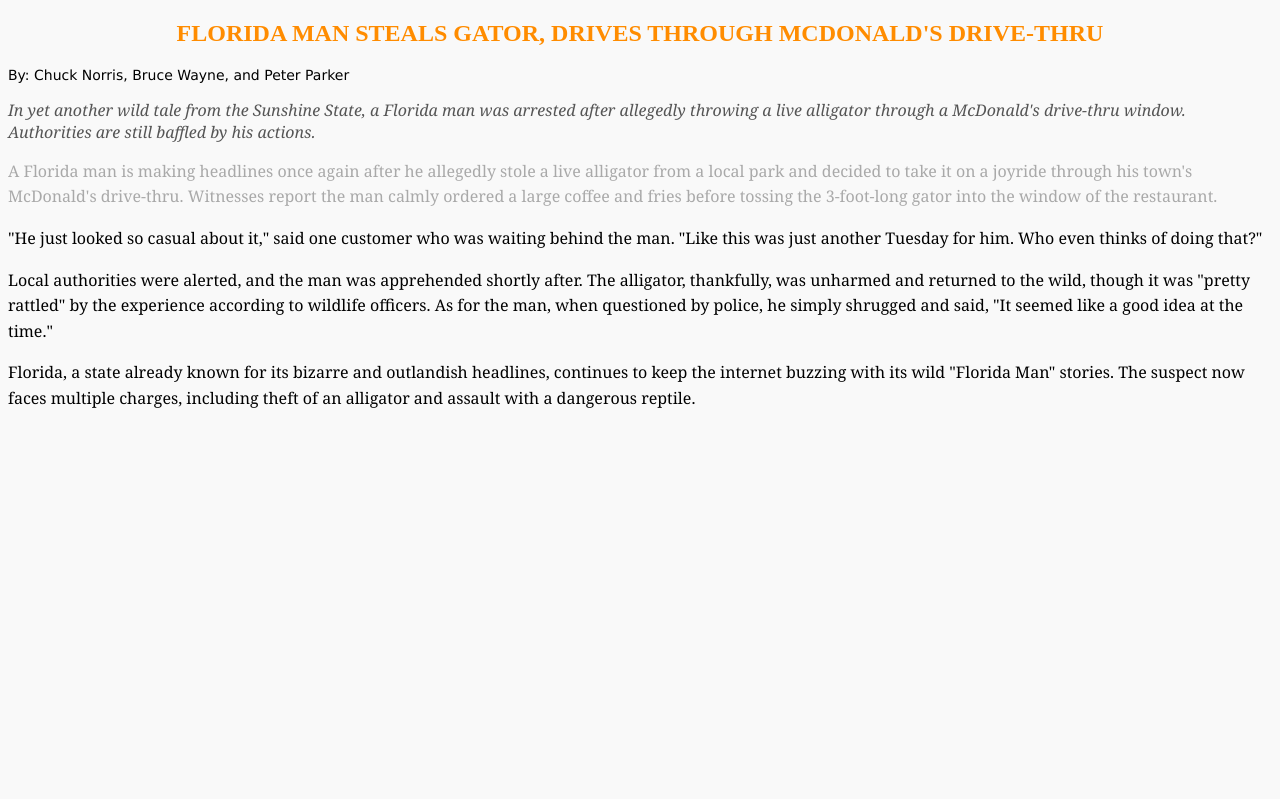
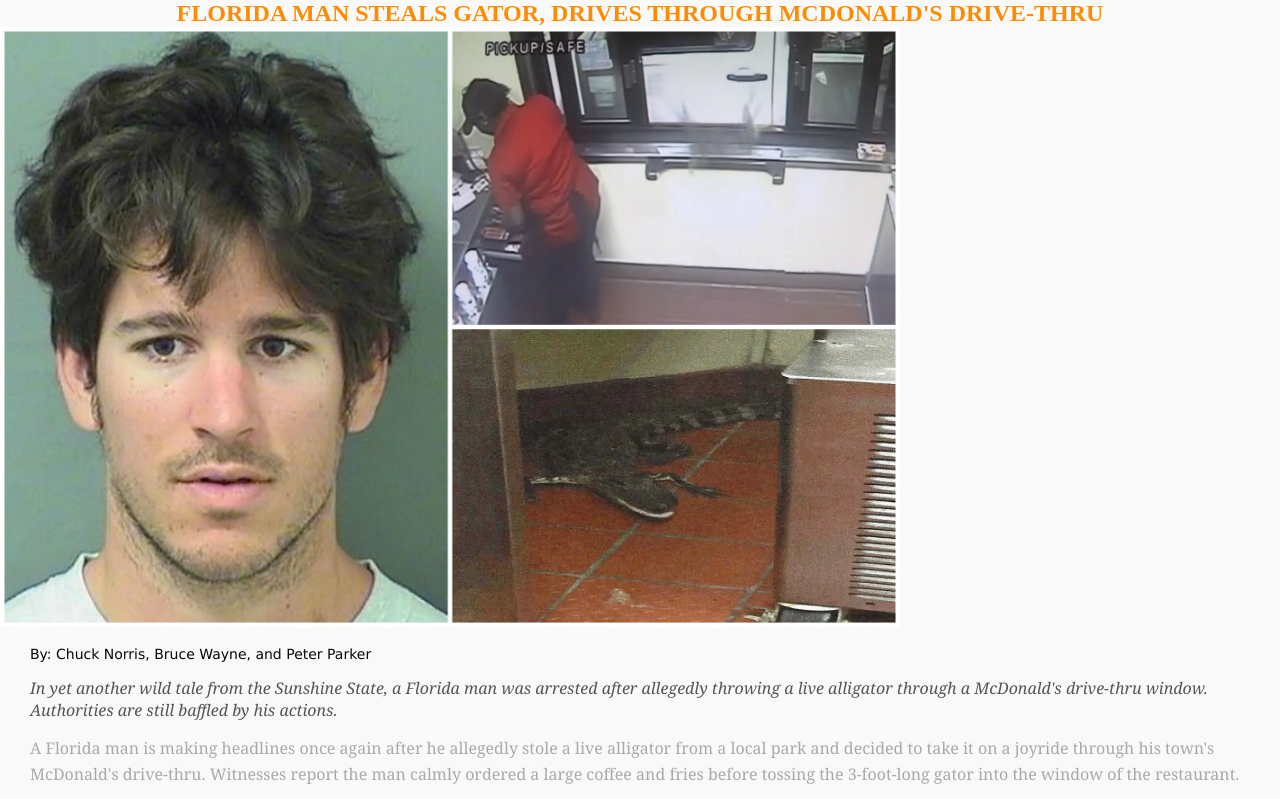
Before and after one commit to RafaelBraga-Kribitz/css_day1, a plain HTML site: page ex03/index.html in a window 1280 px wide. Shown: the top 799 px of the page. Drawn offline with Linux system fonts and the light colour scheme.

Commit message:
add image and alt text of florida man

```diff
--- a/ex03/index.html
+++ b/ex03/index.html
@@ -41,7 +41,7 @@
     <!-- Newspaper Article Section -->
     <article>
         <h1 style="color: darkorange; text-align: center;">Florida Man Steals Gator, Drives Through McDonald's Drive-Thru</h1>
-
+        <img src="gatorman1.webp" height="600" alt="On the left Florida Man, top right the fastfood he attacked, bottom right the gator he used as a weapon.">
         <div class="author-list">
             <p>By: Chuck Norris, Bruce Wayne, and Peter Parker</p>
         </div>
--- a/ex03/styles.css
+++ b/ex03/styles.css
@@ -1,3 +1,13 @@
+* {
+    padding: 0;
+    margin: 0;
+    border: 0;
+}
+
+article {
+    margin: 100;
+}
+
 /* External styles for the article */
 h1 {
     font-family: 'Times New Roman', serif;
@@ -7,10 +17,17 @@
 /* Fallback font family */
 .author-list p {
     font-family: Verdana, sans-serif;
-    color: black; /* Fallback color */
+    color: rgb(8, 8, 8); /* Fallback color */
 }
 
 .article-body p {
     font-size: 16px;
     color: black; /* Fallback color */
 }
+
+p {
+    margin-left: 30px;
+    margin-top: 15px;
+    margin-bottom: 15px;
+    margin-right: 30px;
+}
```
Also changed, not shown: ex03/gatorman1.webp (added).
